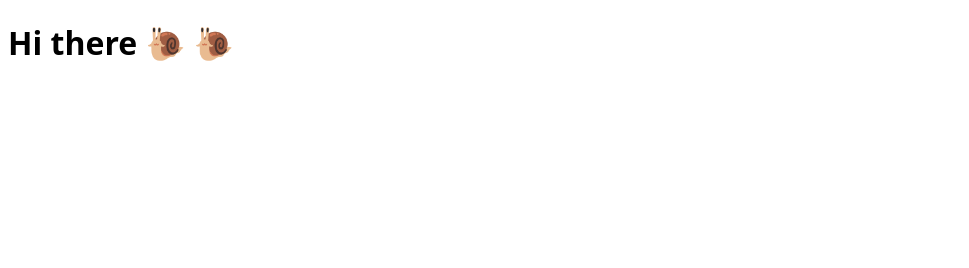
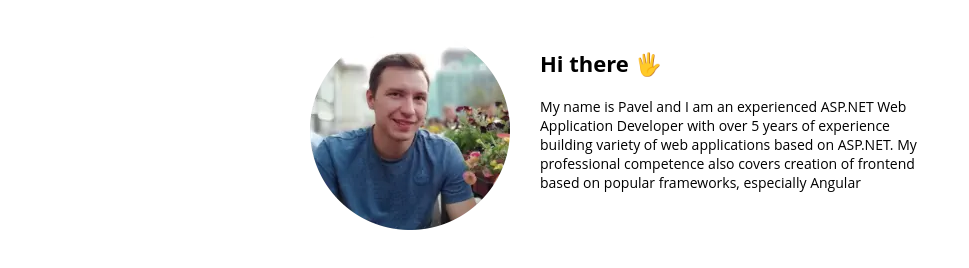
Before and after one commit to PashaSk/pashask.github.io, a plain HTML site: page index.html in a window 1280 px wide. Shown: the whole page, without its empty margins (0-969 px from the left). Drawn offline with Linux system fonts and the light colour scheme.

Commit message:
site page

```diff
--- /dev/null
+++ b/css/main.css
@@ -0,0 +1,24 @@
+body {
+    font-family: 'Open Sans', sans-serif;
+}
+h1, h2, h3 {
+    font-size: 22px;
+}
+p {
+    font-size: 14px;
+}
+
+.layout__main {
+    max-width: 880px;
+    width: 92%;
+    margin: 30px auto;
+}
+.main_fx {
+    display: flex;
+    flex-flow: row wrap;
+    justify-content: center;
+}
+.main_fx--article {
+    padding: 0 30px;
+    max-width: 400px;
+}
--- a/index.html
+++ b/index.html
@@ -3,8 +3,22 @@
 <head>
   <meta charset="UTF-8">
   <title>Pavel Sk. Personal Website</title>
+  <link rel="stylesheet" href="./css/main.css">
+  <meta name=viewport content="width=device-width, initial-scale=1">
 </head>
 <body>
-    <h1 style="font-family: 'Open Sans', sans-serif;">Hi there &#128012; &#128012;</h1>
+    <main class="main_fx layout__main">
+        <div class="">
+            <picture>
+              <source srcset="./assets/hero.webp"  type="image/webp">
+              <source srcset="./assets/hero.png"  type="image/png">
+              <img src="./assets/hero.png"  alt="pavel sk">
+            </picture>
+        </div>
+        <article class="main_fx--article">
+            <h1>Hi there &#128400;</h1>
+            <p>My name is Pavel and I am an experienced ASP.NET Web Application Developer with over 5 years of experience building variety of web applications based on ASP.NET. My professional competence also covers creation of frontend based on popular frameworks, especially Angular</p>
+        </article>
+    </main>
 </body>
 </html>
```
Also changed, not shown: assets/hero.png (added), assets/hero.webp (added), 1 other file.
